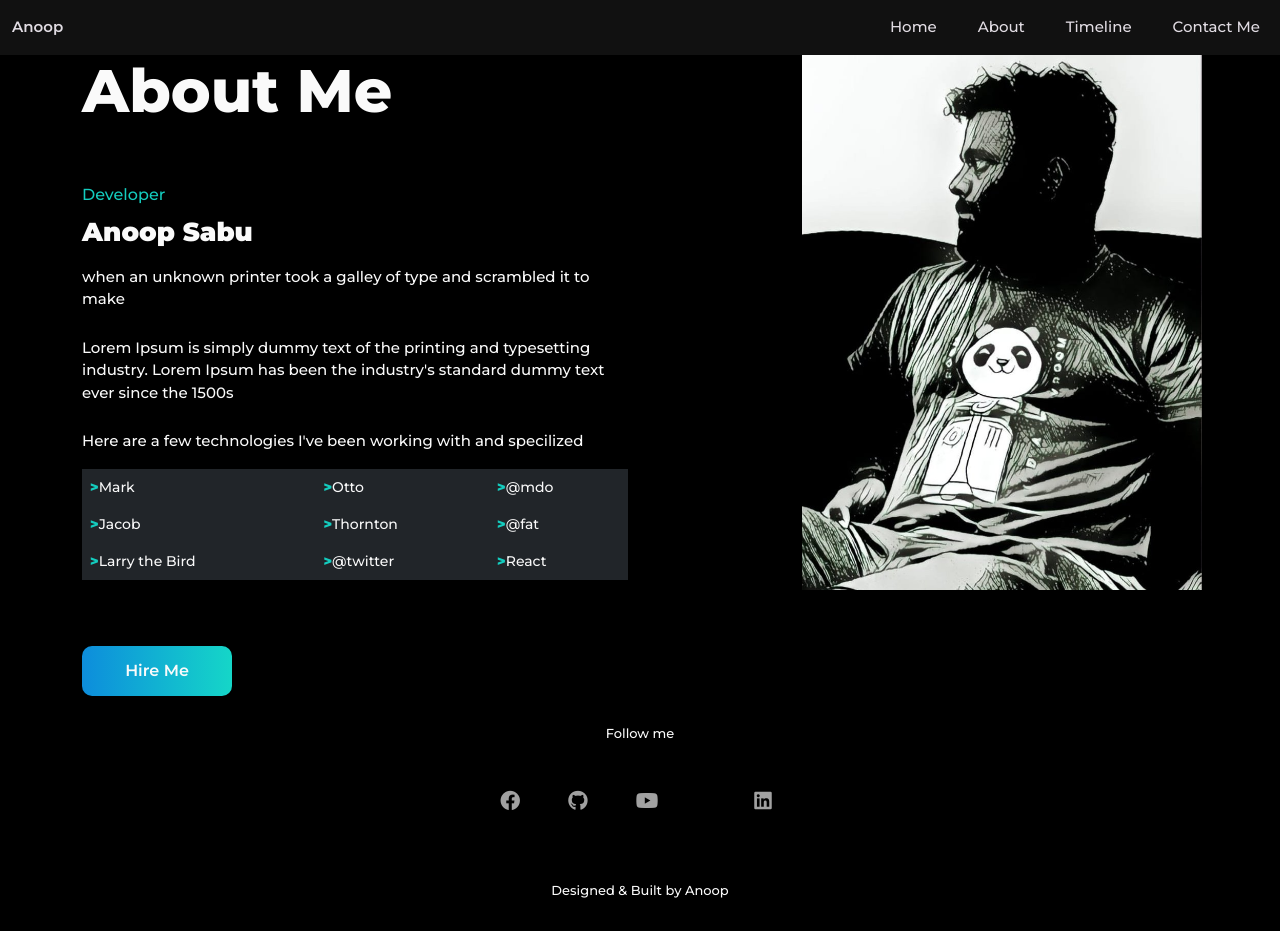
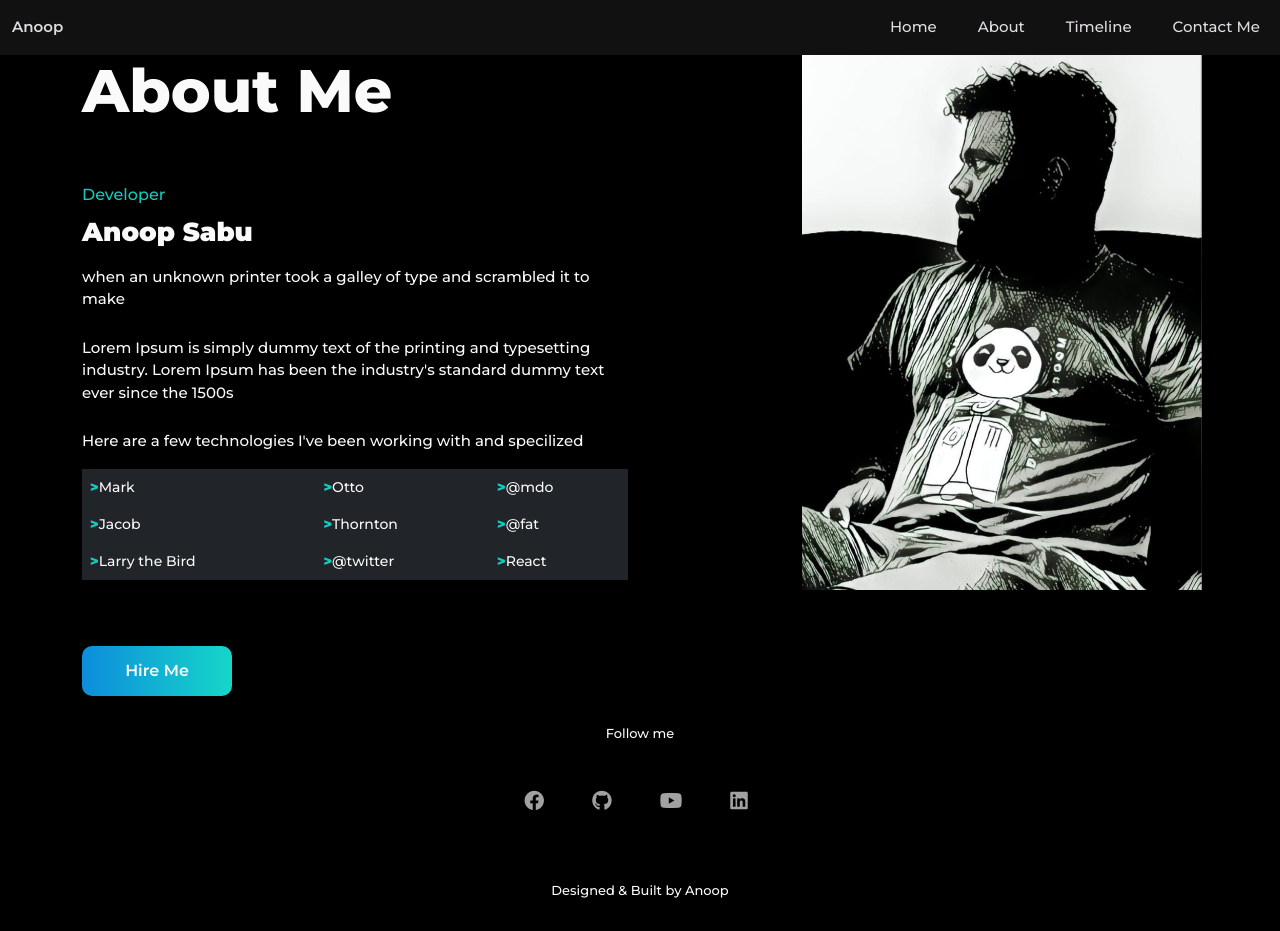
Before and after one commit to heyanoop/Portfolio, a plain HTML site: page about.html in a window 1280 px wide. Shown: the top 931 px of the page. Drawn offline with nearby package versions, Linux system fonts and the light colour scheme.

Commit message:
about.html

```diff
--- a/about.html
+++ b/about.html
@@ -125,13 +125,12 @@
           <h1>Follow me</h1>
         </div>
         <div class="col-lg-12">
-          <div class="d-flex justify-content-center">
-            <i class="fa-brands fa-facebook me-2"></i>
-            <i class="fa-brands fa-github me-2"></i>
-            <i class="fa-brands fa-youtube me-2"></i>
-            <i class="fa-brands fa-x-twitter me-2"></i>
-            <i class="fa-brands fa-linkedin me-2"></i>
-          </div>
+             <div class="d-flex justify-content-center">
+            <a href="https://www.facebook.com/heyanoop" ><i class="fa-brands fa-facebook me-2"></i> </a>
+            <a href="https://github.com/heyanoop/"> <i class="fa-brands fa-github me-2"></i> </a>
+             <a href="https://www.youtube.com/channel/UCZgrV_qg-fGvrRQmbvSatoA"><i class="fa-brands fa-youtube me-2"></i></a>
+             <a href="https://www.linkedin.com/in/heyanoop/"><i class="fa-brands fa-linkedin me-2"></i></a>
+           </div>
         </div>
         <div class="col-lg-12">
           <p>Designed & Built by Anoop</p>
```
